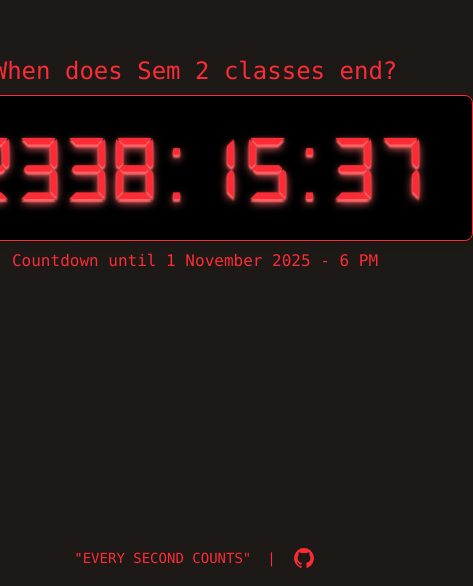
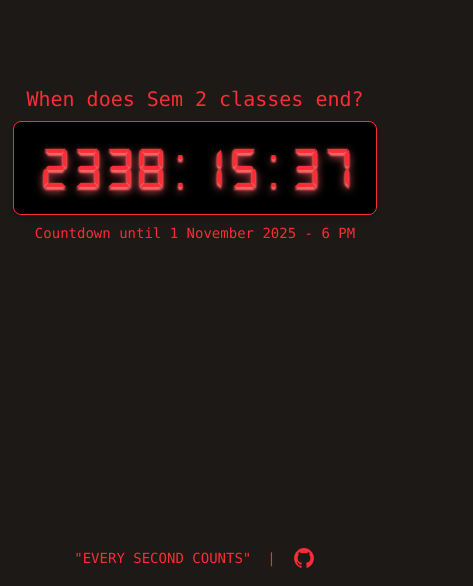
Before and after one commit to rajariandhana/countdown, a React (Vite) app: page / in a window 390 px wide. Shown: the part 258-844 px from the top of the page, 473 px wide, since content can reach past the window. Built offline with nearby package versions, Linux system fonts and the light colour scheme.

Commit message:
responsive

```diff
--- a/src/App.jsx
+++ b/src/App.jsx
@@ -114,32 +114,33 @@ function App() {
 
   return (
     <main className='flex flex-col items-center justify-center gap-y-2 font-mono'>
-      <h1 className='text-2xl text-red-500'>
+      <h1 className='text-xl md:text-2xl text-red-500'>
         When does {until.label}?
       </h1>
-      <div className='bg-black rounded-lg shadow-md px-12 py-6 text-8xl
+      <div className='bg-black rounded-lg shadow-md px-6 md:px-12 py-4 md:py-6
+        text-6xl md:text-8xl
         border-red-500 border-1
         text-red-500 text-right flex gap-x-2
         text-shadow-red-400 text-shadow-lg'
         style={{fontFamily:'DS-Digital'}}>
-        <div className='flex w-48'>
-          <span className='w-12'>{Math.floor(time.hours/1000) % 10}</span>
-          <span className='w-12'>{Math.floor(time.hours/100) % 10}</span>
-          <span className='w-12'>{Math.floor(time.hours/10) % 10}</span>
-          <span className='w-12'>{time.hours%10}</span>
+        <div className='flex w-32 md:w-48'>
+          <span className='w-8 md:w-12'>{Math.floor(time.hours/1000) % 10}</span>
+          <span className='w-8 md:w-12'>{Math.floor(time.hours/100) % 10}</span>
+          <span className='w-8 md:w-12'>{Math.floor(time.hours/10) % 10}</span>
+          <span className='w-8 md:w-12'>{time.hours%10}</span>
         </div>
         <span>:</span>
-        <div className='flex w-24'>
-          <span className='w-12'>{Math.floor(time.minutes/10)}</span>
-          <span className='w-12'>{time.minutes%10}</span>
+        <div className='flex w-16 md:w-24'>
+          <span className='w-8 md:w-12'>{Math.floor(time.minutes/10)}</span>
+          <span className='w-8 md:w-12'>{time.minutes%10}</span>
         </div>
         <span>:</span>
-        <div className='flex w-24'>
-          <span className='w-12'>{Math.floor(time.seconds/10)}</span>
-          <span className='w-12'>{time.seconds%10}</span>
+        <div className='flex w-16 md:w-24'>
+          <span className='w-8 md:w-12'>{Math.floor(time.seconds/10)}</span>
+          <span className='w-8 md:w-12'>{time.seconds%10}</span>
         </div>
       </div>
-      <h2 className='text-md text-red-500'>
+      <h2 className='text-sm md:text-md text-red-500'>
         Countdown until {until.timeText}
       </h2>
       <footer className='fixed bottom-4 text-red-500 flex gap-4 text-sm items-center'>
```
